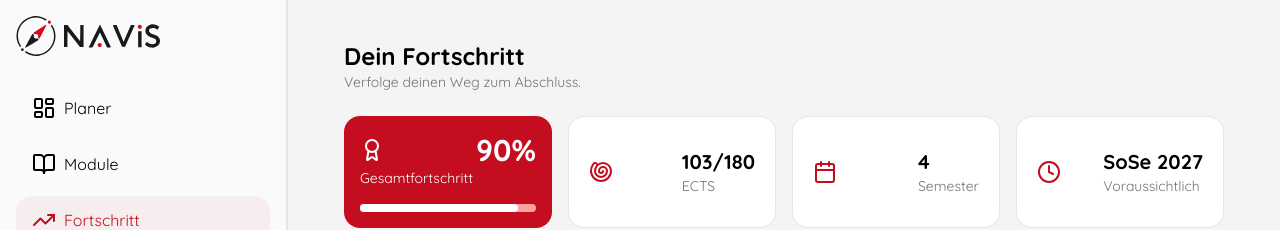
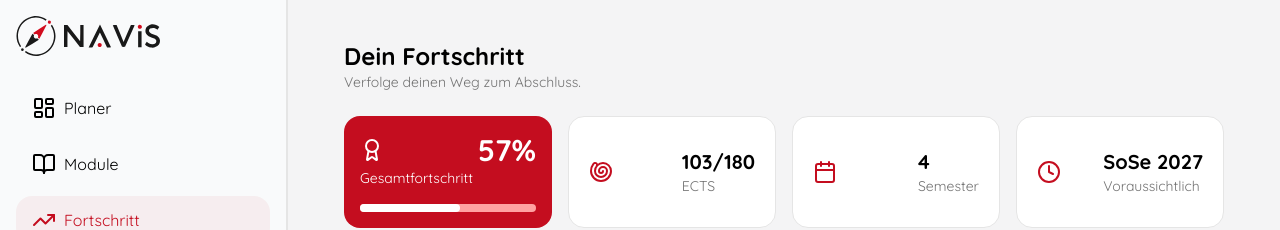
Before and after one commit to TuBerlin-Projekt-Medienerstellung/StudiKompass, a Next.js app: page /protected/dashboard in a window 1280 px wide. Shown: the top 230 px of the page. Built offline with nearby package versions, Linux system fonts and the light colour scheme; no server answers.

Commit message:
Fortschritt berechnen

```diff
--- a/app/protected/dashboard/page.tsx
+++ b/app/protected/dashboard/page.tsx
@@ -1,4 +1,3 @@
-import Studiengangwahl from "@/components/studiengangwahl";
 import { createClient } from "@/lib/supabase/server";
 import {
   Shell,
@@ -23,7 +22,6 @@ type Meilenstein = {
 };
 
 type DashboardStats = {
-  gesamtfortschritt: number;
   aktuelleEcts: number;
   gesamtEcts: number;
   aktuellesSemester: number;
@@ -31,7 +29,6 @@ type DashboardStats = {
 };
 
 const dashboardStats: DashboardStats = {
-  gesamtfortschritt: 90,
   aktuelleEcts: 103,
   gesamtEcts: 180,
   aktuellesSemester: 4,
@@ -85,6 +82,16 @@ export default async function DashboardPage() {
     data: { user },
   } = await supabase.auth.getUser();
 
+  const gesamtfortschritt =
+  dashboardStats.gesamtEcts > 0
+    ? Math.min(
+        100,
+        Math.round(
+          (dashboardStats.aktuelleEcts / dashboardStats.gesamtEcts) * 100
+        )
+      )
+    : 0;
+
   return (
     <div className="space-y-6 px-4 py-4 sm:px-6 lg:px-8">
       <div>
@@ -101,7 +108,7 @@ export default async function DashboardPage() {
           <div className="flex items-center justify-between gap-4">
             <Award className="h-6 w-6" />
             <h2 className="text-3xl font-bold">
-              {dashboardStats.gesamtfortschritt}%
+              {gesamtfortschritt}%
             </h2>
           </div>
 
@@ -109,7 +116,7 @@ export default async function DashboardPage() {
 
           <div className="mt-4 h-2 rounded-full bg-red-300">
             <div className="h-2 rounded-full bg-white"
-            style={{ width: `${dashboardStats.gesamtfortschritt}%` }}
+            style={{ width: `${gesamtfortschritt}%` }}
 />
           </div>
         </div>
```
